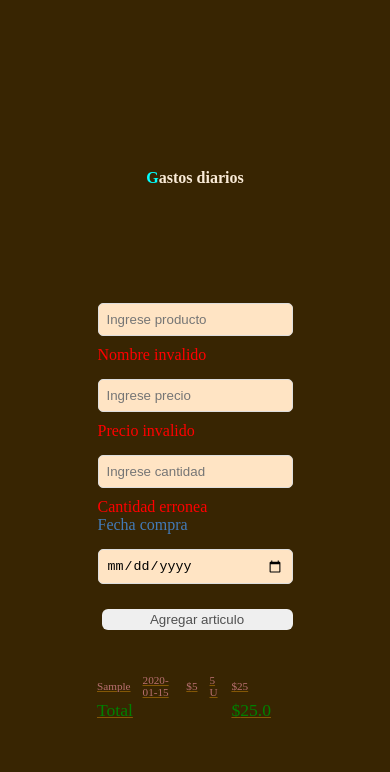
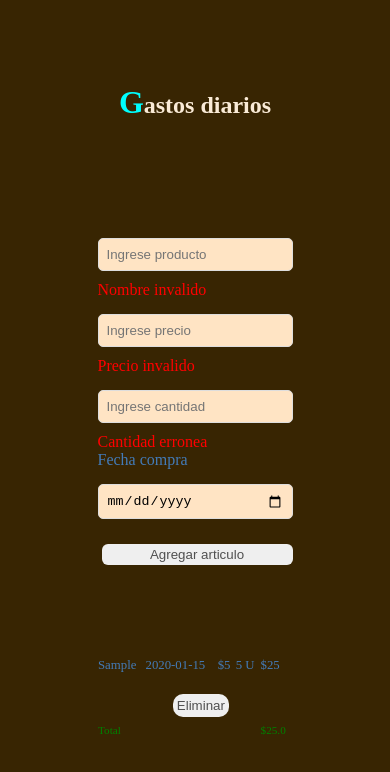
Before and after one commit to gonzal11t0/Gastos, a React app: page / in a window 390 px wide. Both pictures are taken after typing "Sample", "5", "5", "2020-01-15" into the empty fields and a click on the button "Agregar articulo". Built offline with nearby package versions, Linux system fonts and the light colour scheme.

Commit message:
settings responsive query 200px

```diff
--- a/src/ListaCompras.js
+++ b/src/ListaCompras.js
@@ -196,15 +196,15 @@ const ListaCompras = () => {
                                 <td>{compra.cantidad} U</td>
                                 <td>${compra.total}</td>
                                 <td>
-                                    <button onClick={() => eliminarArticulo(index)}>Eliminar</button>
+                                    <button className="button" onClick={() => eliminarArticulo(index)}>Eliminar</button>
                                 </td>
                             </tr>
                         ))}
                     </tbody>
                     <tfoot>
                         <tr>
-                            <td className="total" colSpan={4}>Total</td>
-                            <td className="total" >${total().toFixed(1)}</td>
+                            <td className="total"colSpan={4}>Total</td>
+                            <td className="total">${total().toFixed(1)}</td>
                         </tr>
                     </tfoot>
                 </table>
--- a/src/mediaListaCompras.css
+++ b/src/mediaListaCompras.css
@@ -66,39 +66,47 @@
         font-size:.6rem;
     }
 }
-@media screen and (max-width:400px) {
+@media screen and (min-width:200px)  and (max-width:400px) {
     .container {
-        width:200px;
+        display: flex;
+        flex-direction: column;
+        align-items: center;
+        justify-content: center;
+        margin: 0 auto;
+        width:100%;
+        margin-top:10vh;
     }
     .container-compras{
-        width:100%;
-        margin: 0 auto;
-        margin-top:35px;
+        width:200px;
+        margin-bottom: 15px;
     }
     .container-compras th{
         display: none;
     }
     .container-compras td{
-        font-size:1rem;
-        padding-right:10px;
+        color: #437bb8;
+        font-size:.8rem;
+        padding-left:1px;
+        text-decoration:none;
     }
-    tbody button{
-        display: none;
+    .button {
+        margin-left:-120px;
+        margin-top:85px;
+        margin-bottom:5px;
+        padding:4px;
+        border-radius:10px;
+        -webkit-border-radius:10px;
+        -moz-border-radius:10px;
+        -ms-border-radius:10px;
+        -o-border-radius:10px;
     }
-    .titulo-container h1 {
-        font-size:1rem;
+    button:hover {
+        background-color: #0056b3;
+        box-shadow:none;
     }
-    .titulo-container h1::first-letter {
-        font-size:1rem;
-    }
-    .container-compras th{
-        font-size:.7rem;
-    }
-    .container-compras td{
-        font-size:.7rem;
-    }
-    .total{
+    .total {
         color: green!important;
-        font-size:1.1rem !important;
+        font-size:0.7rem !important;
+
     }
 }
```
